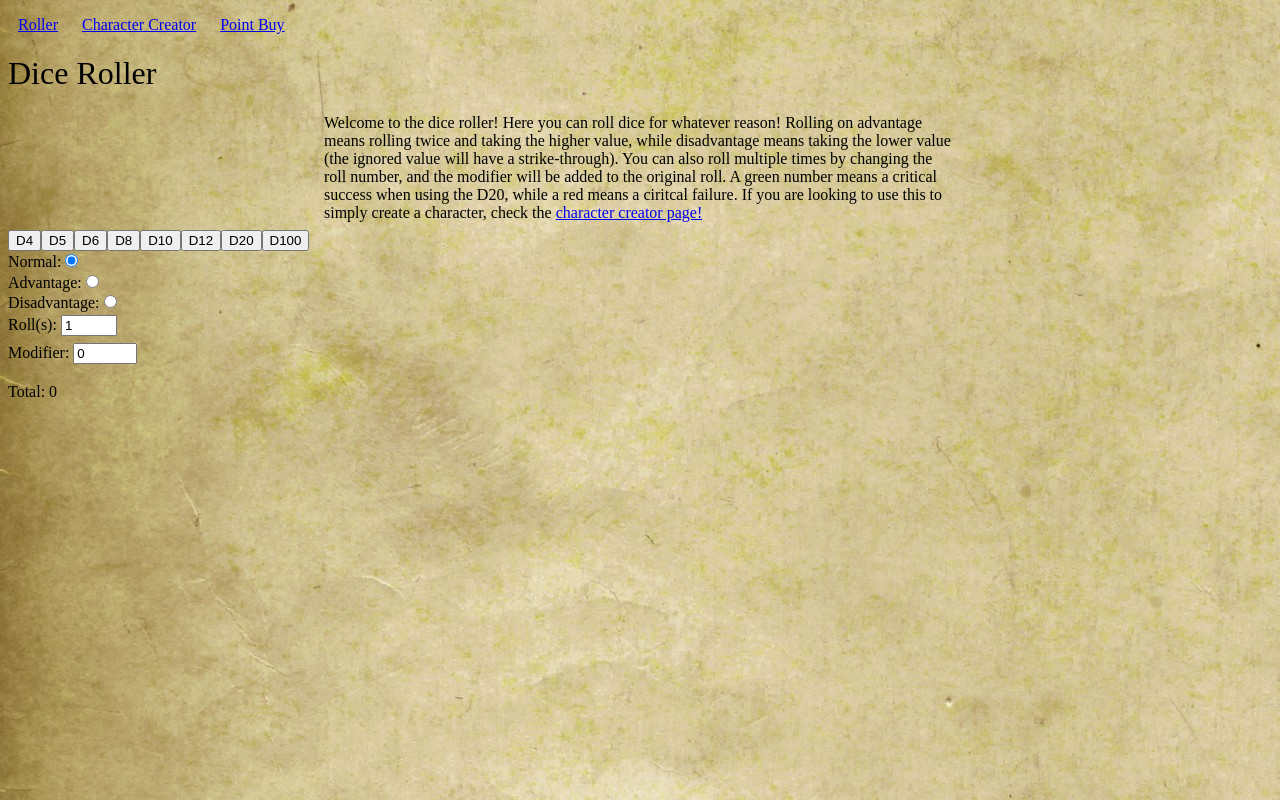
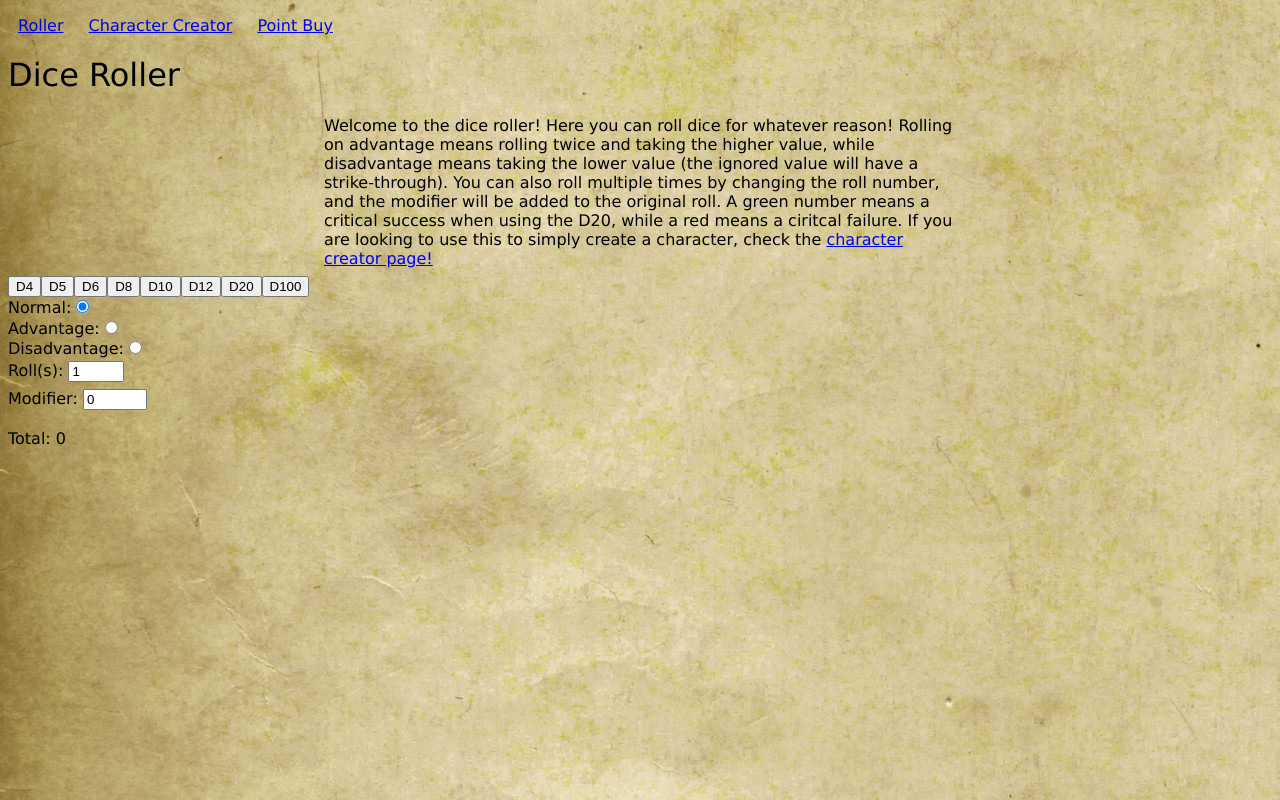
Before and after one commit to Dellman/DiceRoller, a Vue app in the folder DiceRoller/: page / in a window 1280 px wide. Built offline with nearby package versions, Linux system fonts and the light colour scheme.

Commit message:
Color, adding, and strike working. Font changed so strike is visible on 4.

```diff
--- a/DiceRoller/src/components/roller.vue
+++ b/DiceRoller/src/components/roller.vue
@@ -96,8 +96,9 @@ export default {
             isNat20: false,
             strike: false
           };
-          this.rollObj = rollO;
-          this.rolls.push(this.rollObj); // replaces previously stored rollObj (closure issue?)
+          // this.rollObj = rollO;
+          // this.rolls.push(this.rollObj); // replaces previously stored rollObj (closure issue?)
+          this.rolls.push(rollO);
         }
       }
       //roll twice as many times if rolling on advantage or disadvantage
@@ -127,12 +128,9 @@ export default {
         let roll = this.rolls[i];
         if(roll.dice === 20 && roll.orgRoll === 1){
           roll.isNat1 = true;
-          console.log("Nat1", roll.isNat1);
         }
         else if(roll.dice === 20 && roll.orgRoll === 20){
           roll.isNat20 = true;
-          console.log("Nat20", roll.isNat20);
-
         }
         else{ // returns color back to black
           roll.isNat1 = false; // keep when refactored
@@ -141,6 +139,9 @@ export default {
       }
       if (this.rollType === "advantage" || this.rollType === "disadvantage") { // keep when refactored
         this.lineThrough();
+      }
+      else{
+        this.addRolls();
       }
     },
     lineThrough: function(){
@@ -172,8 +173,8 @@ export default {
     addRolls: function(){ // add to computed when done?
       this.total = 0;
       if(this.times === 1){
-        // this.total = this.rolls.modRoll; // When the roll is an object
-        this.total = this.rollObj.modRoll;
+        // this.total = this.rollObj.modRoll; // When the roll is an object
+        this.total = this.rolls[0].modRoll;
       }
       else{
         // should I keep this or use (and figure out) reduce with the object
@@ -205,6 +206,8 @@ export default {
 <style>
 body{
   background-image: url("../assets/parchment.jpg");
+  font-family:'Lucida Sans', 'Lucida Sans Regular', 'Lucida Grande', 'Lucida Sans Unicode', Geneva, Verdana, sans-serif;
+  /* font-family:Georgia, 'Times New Roman', Times, serif   */
 }
 h1, h2 {
   font-weight: normal;
```
